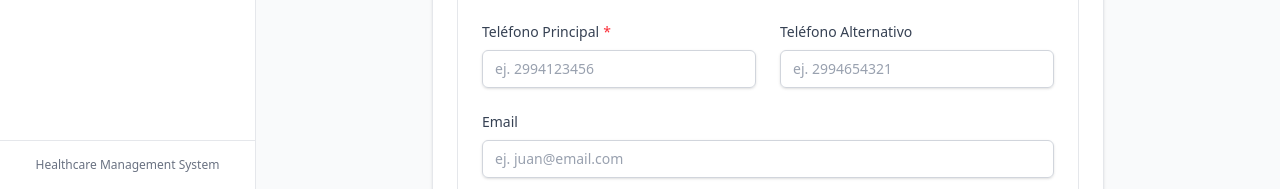
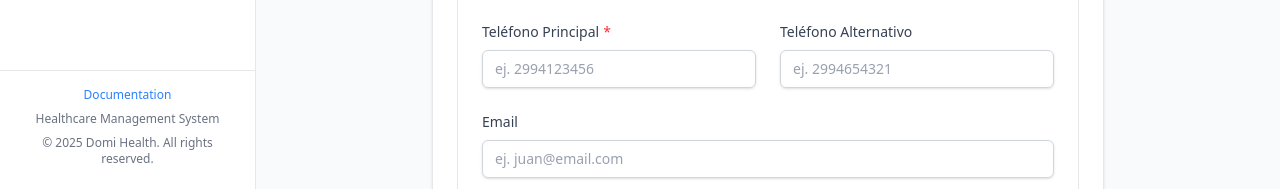
Before and after one commit to RadikeCosa/domi-health, a Next.js app: page /admin in a window 1280 px wide. Shown: the part 611-800 px from the top of the page. Built offline with nearby package versions, Linux system fonts and the light colour scheme; no server answers.

Commit message:
se agrega enlace a la documentacion

```diff
--- a/src/app/page.tsx
+++ b/src/app/page.tsx
@@ -53,8 +53,12 @@ export default function Home() {
             </Card>
             <Card className="p-6">
               <div className="text-center">
-                <div className="text-2xl font-bold text-green-600">Secure</div>
-                <div className="text-sm text-gray-600">Data Protection</div>
+                <div className="text-2xl font-bold text-green-600 hover:text-green-700">
+                  <Link href="https://docs-domi-health.vercel.app/">
+                    Documentation
+                  </Link>
+                </div>
+                <div className="text-sm text-gray-600">Full Complete</div>
               </div>
             </Card>
             <Card className="p-6">
--- a/src/components/sidebar.tsx
+++ b/src/components/sidebar.tsx
@@ -60,9 +60,15 @@ export default function Sidebar() {
       </nav>
 
       {/* Footer */}
-      <div className="border-t border-gray-200 p-4">
+      <div className="border-t border-gray-200 p-4 mb-1.5">
+        <div className="text-xs text-blue-500 text-center mb-2">
+          <Link href="https://docs-domi-health.vercel.app/">Documentation</Link>
+        </div>
+        <div className="text-xs text-gray-500 text-center mb-2">
+          Healthcare Management System
+        </div>
         <div className="text-xs text-gray-500 text-center">
-          Healthcare Management System
+          &copy; {new Date().getFullYear()} Domi Health. All rights reserved.
         </div>
       </div>
     </div>
```
